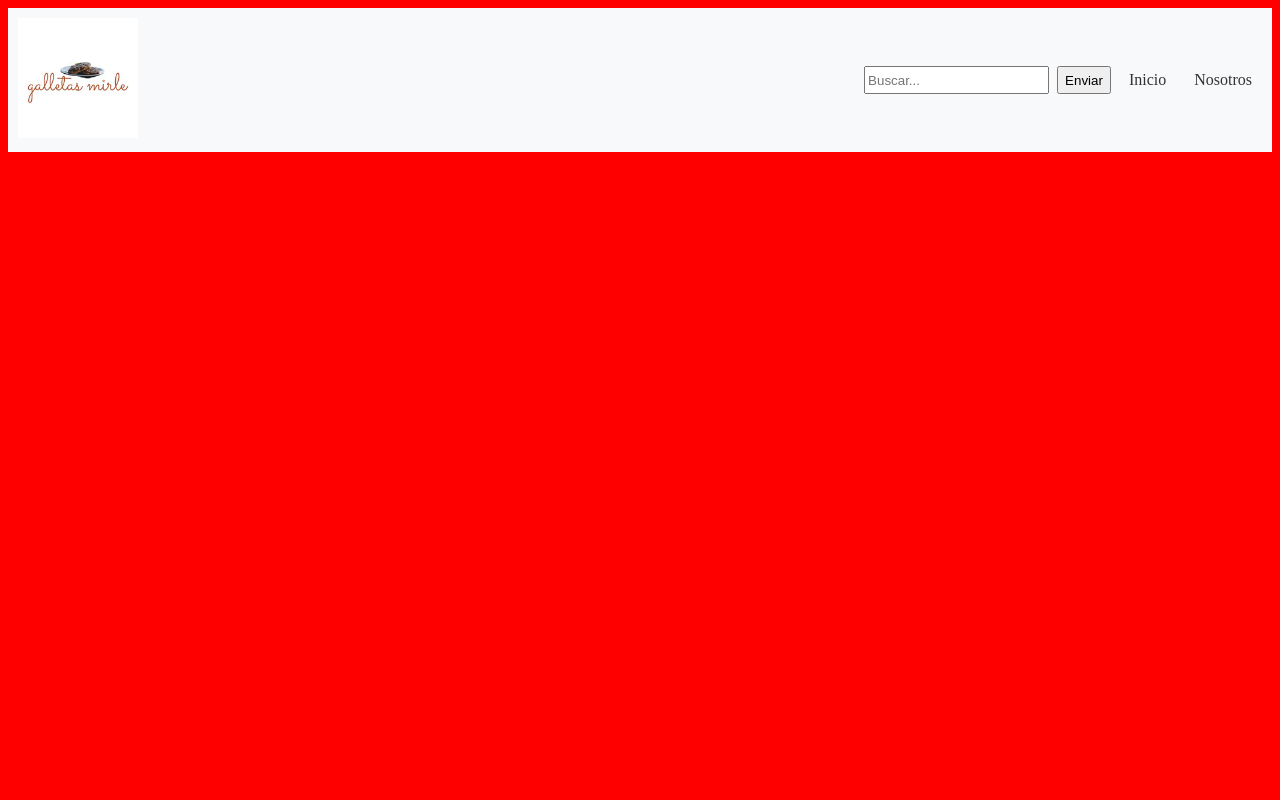
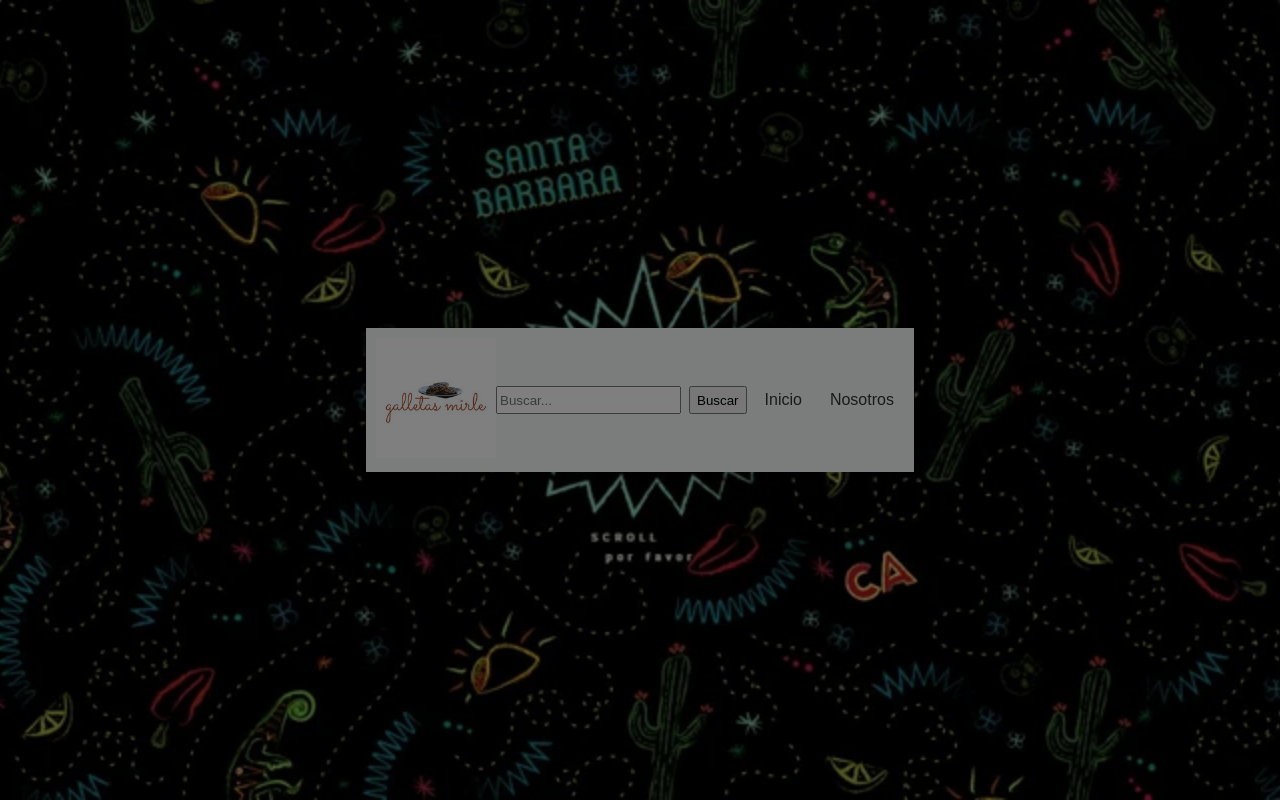
Before and after one commit to Eimer96x/newProyect, a plain HTML site: page index.html in a window 1280 px wide. Drawn offline with Linux system fonts and the light colour scheme.

Commit message:
Background-image

```diff
--- /dev/null
+++ b/Css/Nosotros.css
@@ -0,0 +1,36 @@
+html, body {
+    margin: 0;
+    padding: 0;
+    height: 100%;
+    width: 100%;
+    font-family: Arial, sans-serif;
+}
+
+.Nosotros {
+    position: relative;
+    height: 100vh; /* Ajusta la altura según tus necesidades */
+    background: url('../Assets/Img/Ejemplo\ de\ fondo\ de\ página\ web\ con\ gráficos\ en\ Monys.webp') no-repeat center center/cover; /* Imagen de fondo */
+    background-size: cover; /* Asegura que la imagen cubra todo el contenedor */
+    background-position: center; /* Centra la imagen en el contenedor */
+    display: flex;
+    justify-content: center;
+    align-items: center;
+    color: white;
+    text-align: center;
+}
+
+/* Superposición opcional */
+.Nosotros::before {
+    content: "";
+    position: absolute;
+    top: 0;
+    left: 0;
+    width: 100%;
+    height: 100%;
+    background: rgba(0, 0, 0, 0.5); /* Superposición semitransparente */
+    z-index: 1;
+}
+h1{
+    margin: 30px;
+    padding: 50px;
+}
--- a/Css/style.css
+++ b/Css/style.css
@@ -1,6 +1,3 @@
-body{
-    background-color: red;
-}
 
 .Header1{
     display: flex;               /* Utiliza flexbox para el diseño */
@@ -27,4 +24,35 @@ body{
 
 .menu a:hover {
     color: #007bff;              /* Color de los enlaces al pasar el ratón */
+}html, body {
+    margin: 0;
+    padding: 0;
+    height: 100%;
+    width: 100%;
+    font-family: Arial, sans-serif;
 }
+
+.Nosotros {
+    position: relative;
+    height: 100vh; /* Ajusta la altura según tus necesidades */
+    background: url('../Assets/Img/Ejemplo\ de\ fondo\ de\ página\ web\ con\ gráficos\ en\ Monys.webp') no-repeat center center/cover; /* Imagen de fondo */
+    background-size: cover; /* Asegura que la imagen cubra todo el contenedor */
+    background-position: center; /* Centra la imagen en el contenedor */
+    display: flex;
+    justify-content: center;
+    align-items: center;
+    color: white;
+    text-align: center;
+}
+
+/* Superposición opcional */
+.Nosotros::before {
+    content: "";
+    position: absolute;
+    top: 0;
+    left: 0;
+    width: 100%;
+    height: 100%;
+    background: rgba(0, 0, 0, 0.5); /* Superposición semitransparente */
+    z-index: 1;
+}
--- a/index.html
+++ b/index.html
@@ -7,14 +7,16 @@
     <link rel="stylesheet" href="./Css/style.css">
 </head>
 <body>
+    <section class="Nosotros">
     <header class="Header1">
         <a href="#"><img src="./Assets/Img/Preview.jpg" alt=""></a>
         <div class="menu">
         <input type="text" placeholder="Buscar...">
-        <button class="boton">Enviar</button>
+        <button class="boton">Buscar</button>
                <a href="">Inicio</a>
                <a href="">Nosotros</a>
         </div>
     </header>
+    </section>
 </body>
 </html>
```
Also changed, not shown: Nosotros.html (added, +24 -0 lines), Assets/Img/Ejemplo de fondo de página web con gráficos en Monys.webp (added).
